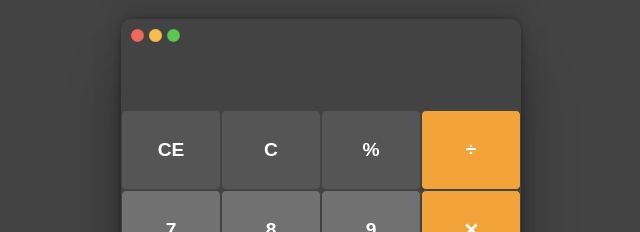
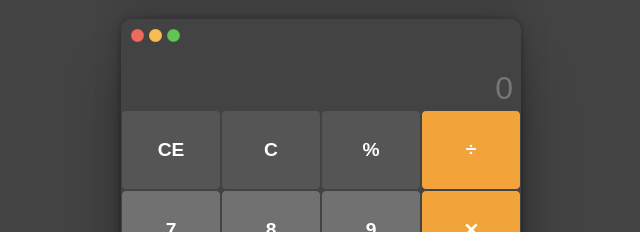
Before and after one commit to Clixnt/Calculator-2.0, a plain HTML site: page index.html in a window 1280 px wide. Shown: the part 135-367 px from the top of the page, 319-959 px from the left. Drawn offline with Linux system fonts and the light colour scheme.

Commit message:
Update index.html

```diff
--- a/index.html
+++ b/index.html
@@ -20,7 +20,7 @@
             </div>
 
             <div class="output-number">
-                <input id="display" name="NumberOutputDisplay" readonly>
+                <input id="display" name="NumberOutputDisplay" placeholder="0" readonly>
             </div>
 
             <div class="button-container">
```
